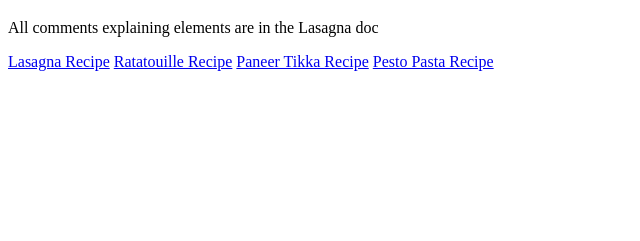
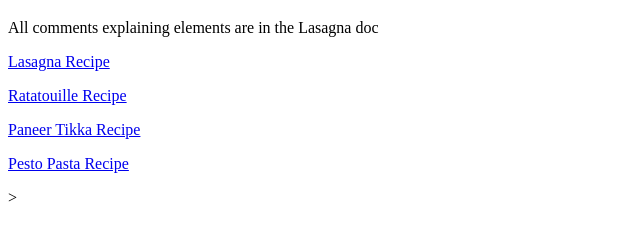
Before and after one commit to SquareLord/web-development-basics, a plain HTML site: page odin-recipes/index.html in a window 1280 px wide. Shown: the part 61-302 px from the top of the page, without its empty margins (0-640 px from the left). Drawn offline with Linux system fonts and the light colour scheme.

Commit message:
Added paragraph tags around each hyperlink in index.html

```diff
--- a/odin-recipes/index.html
+++ b/odin-recipes/index.html
@@ -8,9 +8,9 @@
     <body>
         <h1>Odin Recipes</h1>
         <p>All comments explaining elements are in the Lasagna doc</p>
-        <a href="./recipes/lasagna.html">Lasagna Recipe</a>
-        <a href="./recipes/ratatouille.html">Ratatouille Recipe</a>
-        <a href="./recipes/paneer_tikka.html">Paneer Tikka Recipe</a>
-        <a href="./recipes/pesto_pasta.html">Pesto Pasta Recipe</a>
+        <p><a href="./recipes/lasagna.html">Lasagna Recipe</a></p>
+        <p><a href="./recipes/ratatouille.html">Ratatouille Recipe</a></p>
+        <p><a href="./recipes/paneer_tikka.html">Paneer Tikka Recipe</a></p>
+        <p><a href="./recipes/pesto_pasta.html">Pesto Pasta Recipe</a></p>
     </body>
-</html>
+</html>>
```
